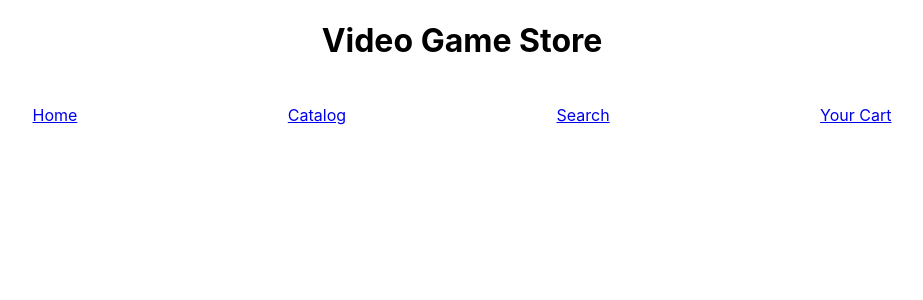
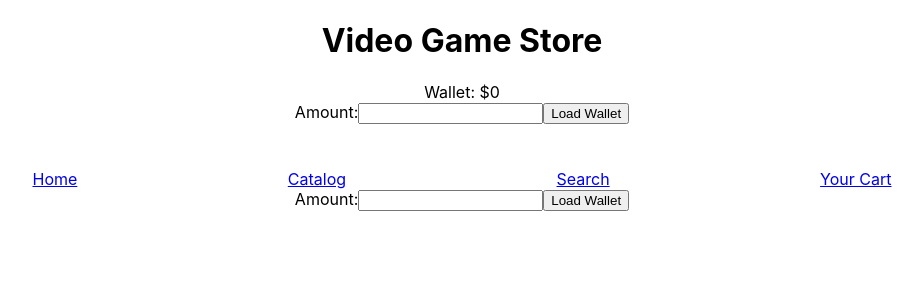
Before and after one commit to MrRamirez7297/GameVault, a React (Create React App) app in the folder videogamestore/frontend/videogame-ui/: page /load-wallet in a window 1280 px wide. Shown: the top 300 px of the page, without its empty margins (178-1101 px from the left). Built offline with nearby package versions, Linux system fonts and the light colour scheme.

Commit message:
added wallet

```diff
--- a/videogamestore/frontend/videogame-ui/src/App.js
+++ b/videogamestore/frontend/videogame-ui/src/App.js
@@ -1,6 +1,7 @@
 /* eslint-disable no-template-curly-in-string */
 import './App.css';
 import { BrowserRouter as Router, Route, Link, Routes } from 'react-router-dom';
+import React from 'react';
 
 import Admin from './Admin';
 import Home from './Home';
@@ -8,6 +9,8 @@ import Catalog from './Catalog'
 import Cart from './Cart'
 import Search from './Search';
 import GameDetails from './GameDetails';
+import LoadWallet from './LoadWallet';
+import { useState } from 'react';
 
 
 
@@ -15,13 +18,22 @@ import GameDetails from './GameDetails';
 
 function App() {
 
+  const [wallet, setWallet] = useState(0);
+
+  const loadCash = (amount) => {
+    setWallet(wallet + amount);
+  };
+
   return (
 
 
     <div class="App">
       <h1 id="title" >Video Game Store</h1>
+
       <div>
 <Router>
+<p id="wallet">Wallet: ${wallet}
+<LoadWallet loadCash={loadCash} /></p>
   <nav>
     <Link id="nav-link" to=""> Home</Link>
     <Link id="nav-link" to="/all-games"> Catalog</Link>
@@ -37,6 +49,7 @@ function App() {
         <Route path="/your-cart" element={<Cart />} />
         <Route path="/search-game" element={<Search />} />
         <Route path="/game/:id" element={<GameDetails />} />
+        <Route path="/load-wallet" element={<LoadWallet />} />
       </Routes>
 </Router>
 </div>
--- a/videogamestore/frontend/videogame-ui/src/GameDetails.js
+++ b/videogamestore/frontend/videogame-ui/src/GameDetails.js
@@ -34,6 +34,7 @@ function GameDetails() {
 
   return (
     <div>
+    <br></br>
       {game ? (
         <div>
           <img src={game.imageUrl} alt={game.imageUrl} width="" height="400" />
@@ -56,6 +57,7 @@ function GameDetails() {
             &nbsp;&nbsp;&nbsp;
             <button onClick={addToCartHandler}>Add to cart</button>
           </div>
+          <br></br>
 
           <Link to="/all-games">Back to Catalog</Link>
         </div>
--- /dev/null
+++ b/videogamestore/frontend/videogame-ui/src/LoadWallet.js
@@ -0,0 +1,25 @@
+import React, { useState } from 'react';
+
+function LoadWallet({ loadCash }) {
+    const [amount, setAmount] = useState('');
+
+    // const [wallet, setWallet] = useState(0);
+
+    const handleSubmit = (event) => {
+        event.preventDefault();
+        loadCash(Number(amount));
+        setAmount('');
+    };
+
+    return (
+        <form onSubmit={handleSubmit}>
+            <label>
+                Amount:
+                <input type="number" value={amount} onChange={(e) => setAmount(e.target.value)} />
+            </label>
+            <input type="submit" value="Load Wallet" />
+        </form>
+    );
+}
+
+export default LoadWallet;
```
